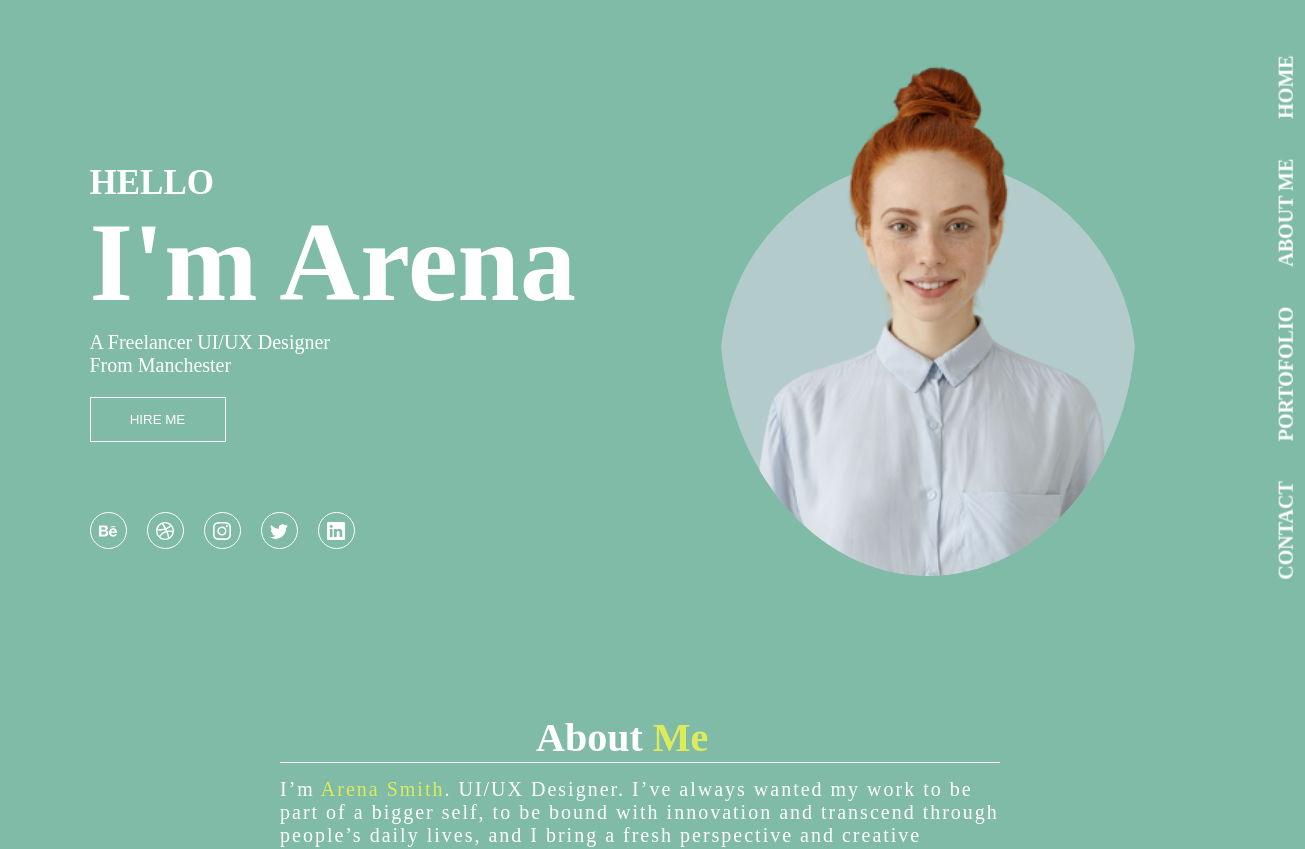
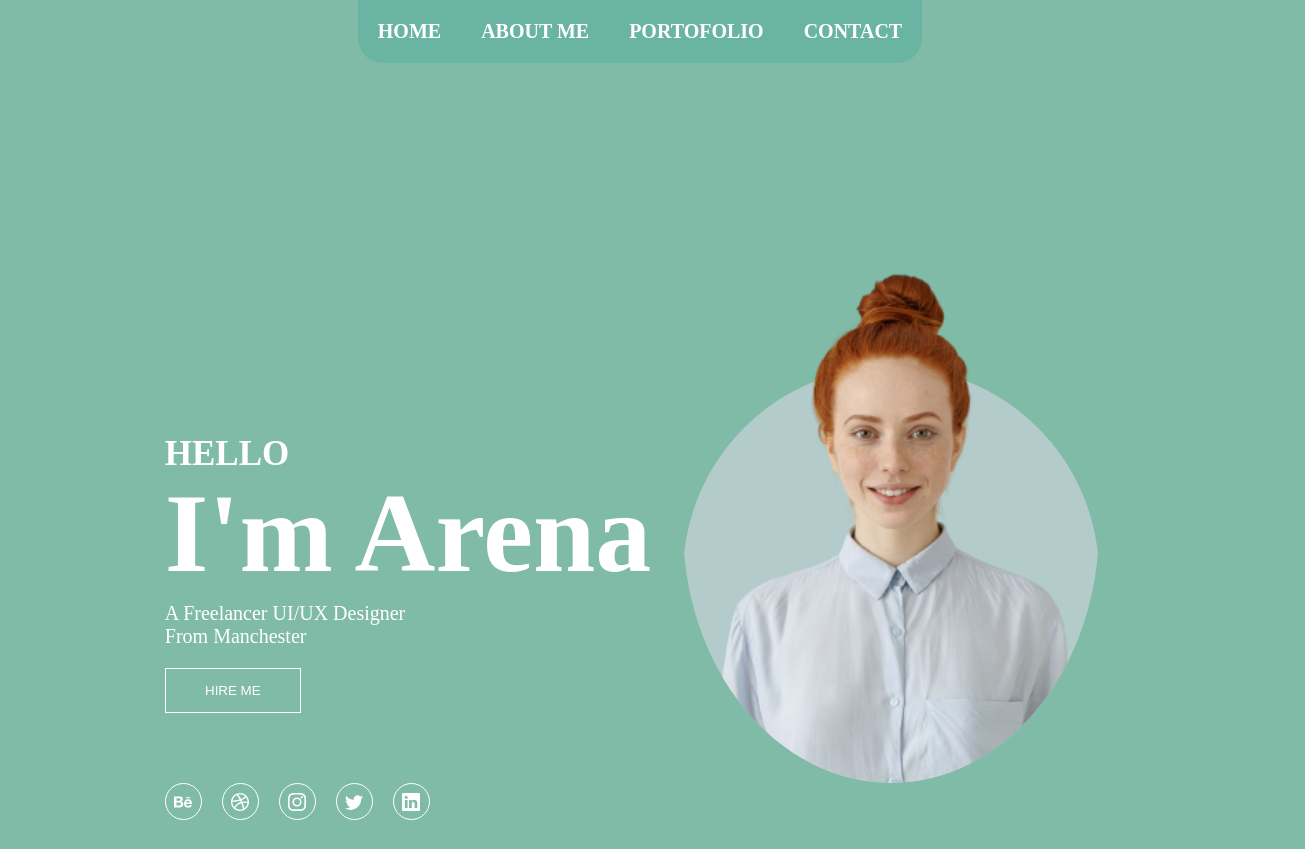
Before and after one commit to RakanGarvey/react-port1, a React (Create React App) app: page / in a window 1280 px wide. Shown: the top 849 px of the page, 1305 px wide, since content can reach past the window. Built offline with nearby package versions, Linux system fonts and the light colour scheme.

Commit message:
Update App.css

```diff
--- a/src/App.css
+++ b/src/App.css
@@ -1,7 +1,6 @@
 body {
   display: flex;
   justify-content: center;
-  align-items: center;
   margin: 0;
   background-color: rgb(128, 187, 167);
   background-repeat: no-repeat;
@@ -9,21 +8,23 @@ body {
 }
 .container {
   height: fit-content;
-  width: 1330px;
+  /* width: 1330px; */
   display: flex;
   flex-direction: column;
   align-items: center;
   gap: 7pc;
+  padding-bottom: 3pc;
 }
 .home {
+  margin-top: 6pc;
   width: 90%;
   display: flex;
   flex-direction: column;
   position: relative;
-  left: 3pc;
-
+  /* left: 3pc; */
 }
 .home1 {
+  width: fit-content;
   display: flex;
   gap: 2pc;
 }
@@ -66,9 +67,9 @@ button:hover {
   border-bottom-left-radius: 50%;
   border-bottom-right-radius: 50%;
   overflow: hidden;
-  position: relative;
-  top: 4pc;
-  left: 7pc;
+  /* position: relative; */
+  /* top: 4pc;
+  left: 7pc; */
 }
 .cercle {
   background-color: rgba(201, 211, 219, 0.699);
@@ -89,6 +90,7 @@ button:hover {
   font-size: 18px;
 }
 .social {
+  width: fit-content;
   display: flex;
   gap: 20px;
 }
@@ -111,25 +113,24 @@ button:hover {
 }
 /* ____________________________________________________________________________________ */
 .sidebar {
-  width: 45.9pc;
-  height: fit-content;
-  transform: rotate(-90deg);
-  position: fixed;
-  top: 13.2pc;
-  margin-left: 82pc;
+  background-color: rgba(59, 165, 156, 0.322);
+  width: fit-content;
+  z-index: 10;
+  border-bottom-left-radius: 25px;
+  border-bottom-right-radius: 25px;
 }
 ul {
+  padding: 0 20px;
   font-weight: 900;
   color: rgb(255, 255, 255);
   gap: 40px;
   font-size: 20px;
   display: flex;
+  flex-direction: row-reverse;
   list-style-type: none;
 }
 .li {
-  height: 100%;
   cursor: pointer;
-  padding: 0 0 20px 0;
   transition: 1s;
 }
 .li:hover {
@@ -154,9 +155,25 @@ span {
 /* _____________________________________________________________ */
 .portofolio {
   text-align: center;
+  display: flex;
+  flex-direction: column;
+  align-items: center;
 }
 .port {
   font-size: 50px;
+}
+.projects {
+  display: flex;
+  flex-direction: column;
+  justify-content: center;
+  align-items: center;
+}
+.background {
+  display: flex;
+  gap: 10px;
+  width: fit-content;
+  position: relative;
+  /* left: 2pc; */
 }
 #port {
   margin-bottom: 5pc;
@@ -166,14 +183,13 @@ span {
   width: 40px;
   border-radius: 50%;
   position: relative;
-  top: 10pc;
+  top: 9pc;
   border: 2px solid rgb(255, 255, 255);
   background-color: rgb(128, 187, 167);
   color: white;
   font-size: 30px;
   margin-bottom: 40px;
-  position: relative;
-  right: 10px;
+  /* right: 10px; */
   cursor: pointer;
 }
 .icn {
@@ -183,22 +199,22 @@ span {
 }
 .prev {
   color: white;
-  margin-right: 71pc;
+  margin-right: 61pc;
 }
 .back {
-  margin-right: 20px;
-  height: 11.5pc;
+  /* margin-right: 10px; */
+  height: 10pc;
   border-radius: 30px;
   opacity: 60%;
 }
 .back1 {
-  margin-right: 130px;
+  margin-right: 100px;
 }
 .big-pic {
-  height: 17pc;
+  height: 13.5pc;
   border-radius: 30px;
   position: relative;
-  bottom: 15pc;
+  bottom: 11.5pc;
 }
 
 
@@ -213,9 +229,7 @@ span {
   margin-bottom: 5pc;
   border-bottom: 3px solid white;
   width: fit-content;
-  position: relative;
-  left: 23pc;
-  padding-bottom: 20px;
+  padding-bottom: 19px;
 }
 .cart{
   padding-top: 20px;
```
